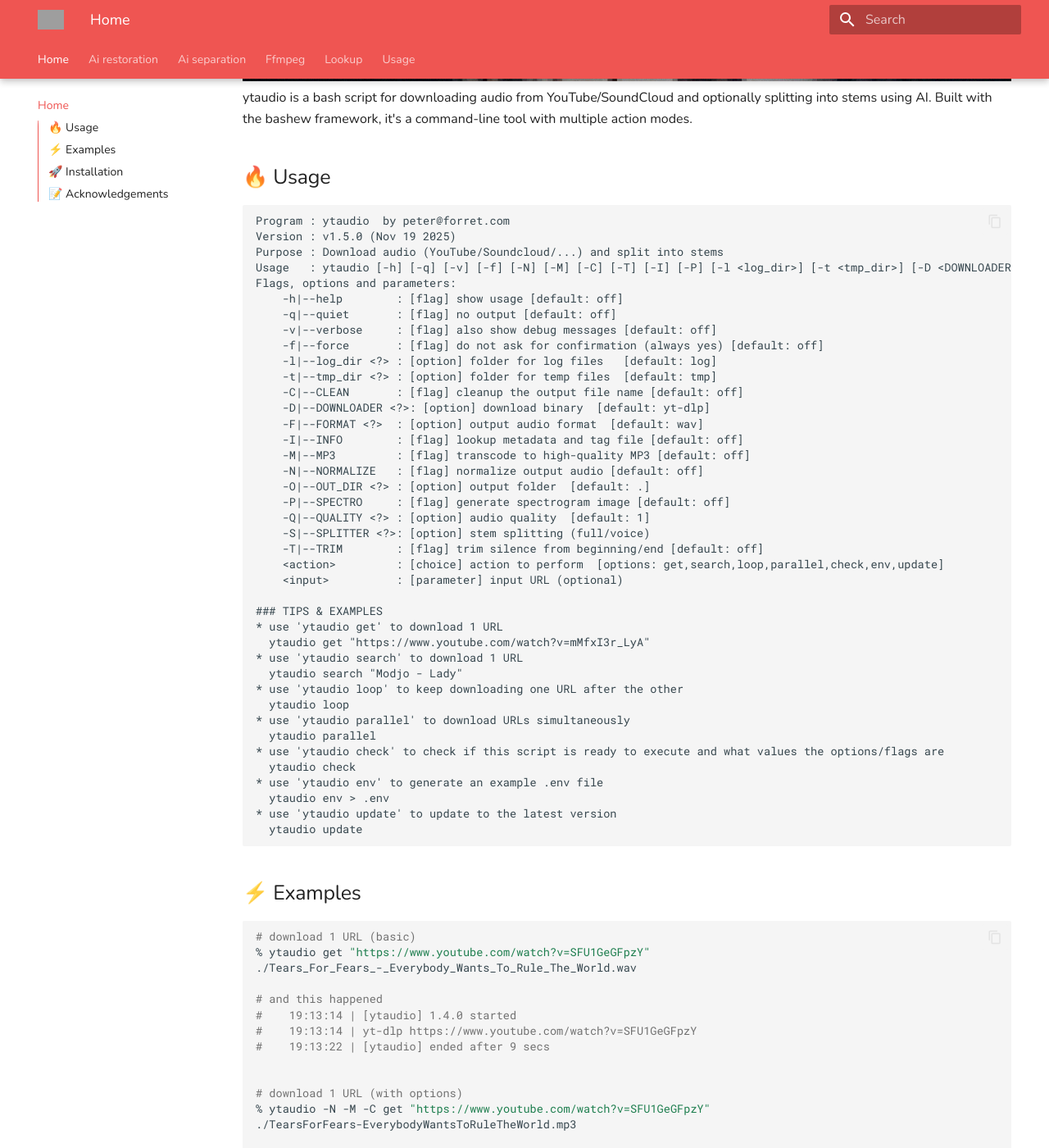
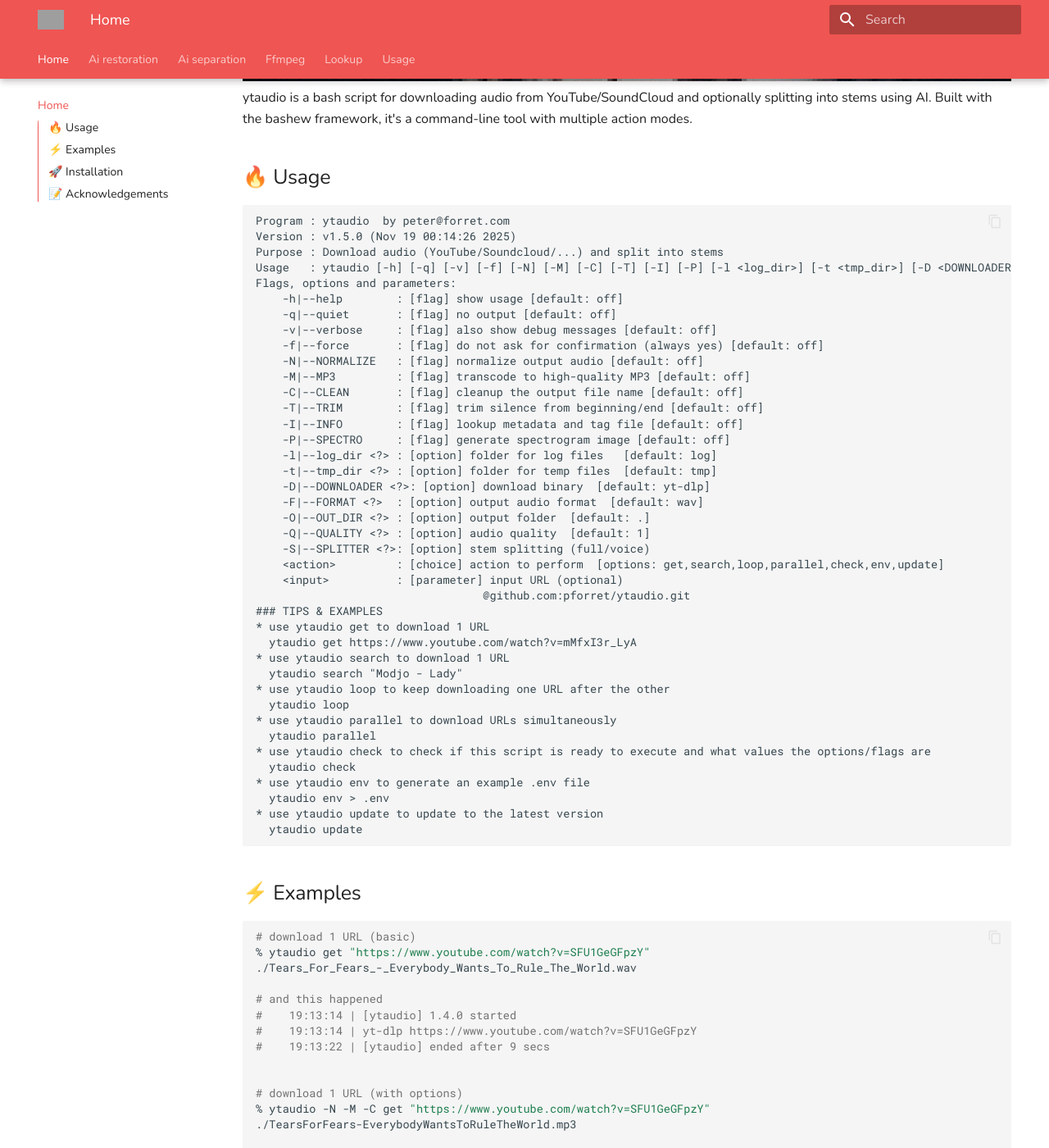
Before and after one commit to pforret/ytaudio, an MkDocs documentation site: the page built from docs/index.md, in a window 1280 px wide and 1400 px high, scrolled down 658 px. Shown: the whole window at 82% size. Built offline with MkDocs 1.6.1 and Material for MkDocs 9.7.7, drawn with Linux system fonts in a browser that asks for light colours; grey boxes are pictures that could not be loaded.

Commit message:
MOD: index.md

````diff
--- a/docs/index.md
+++ b/docs/index.md
@@ -16,7 +16,7 @@ Built with the bashew framework, it's a command-line tool with multiple action m
 
 ```
 Program : ytaudio  by peter@forret.com
-Version : v1.5.0 (Nov 19 2025)
+Version : v1.5.0 (Nov 19 00:14:26 2025)
 Purpose : Download audio (YouTube/Soundcloud/...) and split into stems
 Usage   : ytaudio [-h] [-q] [-v] [-f] [-N] [-M] [-C] [-T] [-I] [-P] [-l <log_dir>] [-t <tmp_dir>] [-D <DOWNLOADER>] [-F <FORMAT>] [-O <OUT_DIR>] [-Q <QUALITY>] [-S <SPLITTER>] <action> <input?>
 Flags, options and parameters:
@@ -24,36 +24,36 @@ Flags, options and parameters:
     -q|--quiet       : [flag] no output [default: off]
     -v|--verbose     : [flag] also show debug messages [default: off]
     -f|--force       : [flag] do not ask for confirmation (always yes) [default: off]
+    -N|--NORMALIZE   : [flag] normalize output audio [default: off]
+    -M|--MP3         : [flag] transcode to high-quality MP3 [default: off]
+    -C|--CLEAN       : [flag] cleanup the output file name [default: off]
+    -T|--TRIM        : [flag] trim silence from beginning/end [default: off]
+    -I|--INFO        : [flag] lookup metadata and tag file [default: off]
+    -P|--SPECTRO     : [flag] generate spectrogram image [default: off]
     -l|--log_dir <?> : [option] folder for log files   [default: log]
     -t|--tmp_dir <?> : [option] folder for temp files  [default: tmp]
-    -C|--CLEAN       : [flag] cleanup the output file name [default: off]
     -D|--DOWNLOADER <?>: [option] download binary  [default: yt-dlp]
     -F|--FORMAT <?>  : [option] output audio format  [default: wav]
-    -I|--INFO        : [flag] lookup metadata and tag file [default: off]
-    -M|--MP3         : [flag] transcode to high-quality MP3 [default: off]
-    -N|--NORMALIZE   : [flag] normalize output audio [default: off]
     -O|--OUT_DIR <?> : [option] output folder  [default: .]
-    -P|--SPECTRO     : [flag] generate spectrogram image [default: off]
     -Q|--QUALITY <?> : [option] audio quality  [default: 1]
     -S|--SPLITTER <?>: [option] stem splitting (full/voice)
-    -T|--TRIM        : [flag] trim silence from beginning/end [default: off]
     <action>         : [choice] action to perform  [options: get,search,loop,parallel,check,env,update]
     <input>          : [parameter] input URL (optional)
-
+                                  @github.com:pforret/ytaudio.git
 ### TIPS & EXAMPLES
-* use 'ytaudio get' to download 1 URL
-  ytaudio get "https://www.youtube.com/watch?v=mMfxI3r_LyA"
-* use 'ytaudio search' to download 1 URL
+* use ytaudio get to download 1 URL
+  ytaudio get https://www.youtube.com/watch?v=mMfxI3r_LyA
+* use ytaudio search to download 1 URL
   ytaudio search "Modjo - Lady"
-* use 'ytaudio loop' to keep downloading one URL after the other
+* use ytaudio loop to keep downloading one URL after the other
   ytaudio loop
-* use 'ytaudio parallel' to download URLs simultaneously
+* use ytaudio parallel to download URLs simultaneously
   ytaudio parallel
-* use 'ytaudio check' to check if this script is ready to execute and what values the options/flags are
+* use ytaudio check to check if this script is ready to execute and what values the options/flags are
   ytaudio check
-* use 'ytaudio env' to generate an example .env file
+* use ytaudio env to generate an example .env file
   ytaudio env > .env
-* use 'ytaudio update' to update to the latest version
+* use ytaudio update to update to the latest version
   ytaudio update
 ```
 
````
